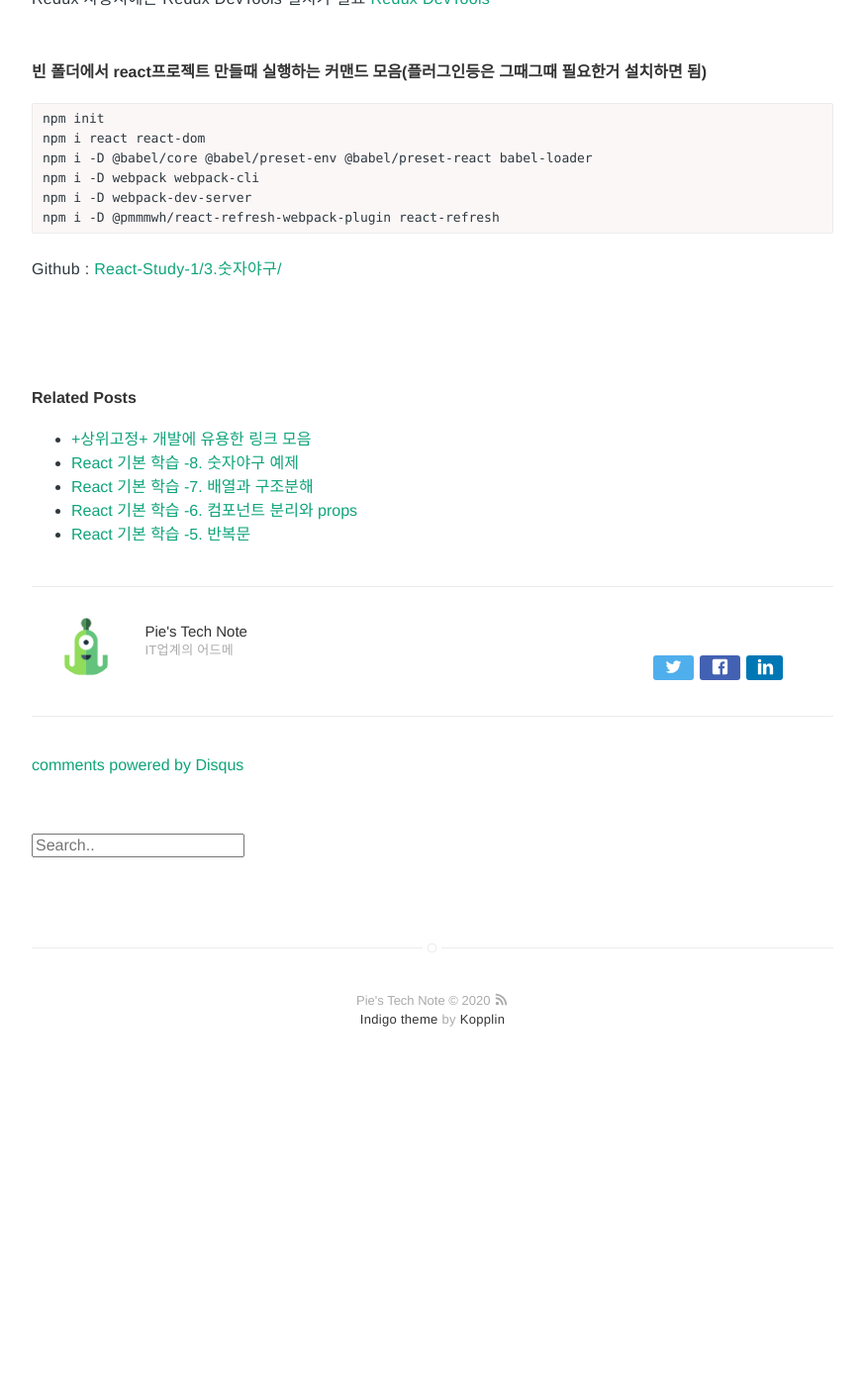
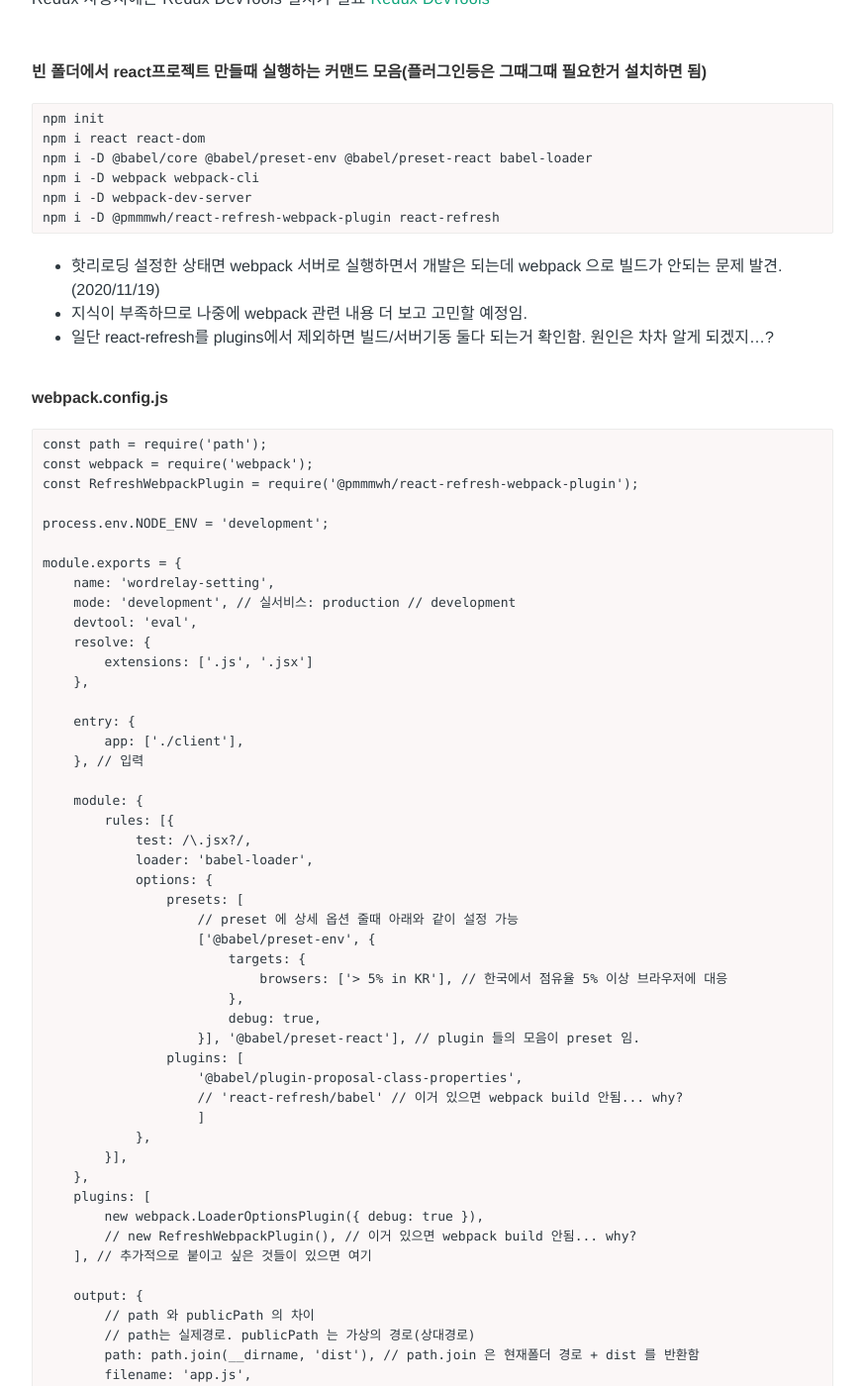
Before and after one commit to Pie001/pie001.github.io, a Jekyll site: the page built from _posts/2020-11-19-0078.md, in a window 1280 px wide and 1400 px high, scrolled down 1298 px. Shown: the whole window at 99% size, without its empty margins (203-1076 px from the left). Built offline with Jekyll 4.4.1, drawn with Linux system fonts in a browser that asks for light colours; comment, search, counter and statistics services are not loaded; before the commit the page ends 2465 px from its top, so only the background shows below that; some of the changed text lies outside the part shown.

Commit message:
Update 2020-11-19-0078.md

````diff
--- a/_posts/2020-11-19-0078.md
+++ b/_posts/2020-11-19-0078.md
@@ -45,5 +45,70 @@
 npm i -D @pmmmwh/react-refresh-webpack-plugin react-refresh
 ```
 
+- 핫리로딩 설정한 상태면 webpack 서버로 실행하면서 개발은 되는데 webpack 으로 빌드가 안되는 문제 발견.(2020/11/19)
+- 지식이 부족하므로 나중에 webpack 관련 내용 더 보고 고민할 예정임.
+- 일단 react-refresh를 plugins에서 제외하면 빌드/서버기동 둘다 되는거 확인함. 원인은 차차 알게 되겠지...?
+
+#### webpack.config.js
+```
+const path = require('path');
+const webpack = require('webpack');
+const RefreshWebpackPlugin = require('@pmmmwh/react-refresh-webpack-plugin');
+
+process.env.NODE_ENV = 'development';
+
+module.exports = {
+    name: 'wordrelay-setting',
+    mode: 'development', // 실서비스: production // development
+    devtool: 'eval',
+    resolve: {
+        extensions: ['.js', '.jsx']
+    },
+
+    entry: {
+        app: ['./client'],
+    }, // 입력
+
+    module: {
+        rules: [{
+            test: /\.jsx?/,
+            loader: 'babel-loader',
+            options: {
+                presets: [
+                    // preset 에 상세 옵션 줄때 아래와 같이 설정 가능
+                    ['@babel/preset-env', {
+                        targets: {
+                            browsers: ['> 5% in KR'], // 한국에서 점유율 5% 이상 브라우저에 대응
+                        },
+                        debug: true,
+                    }], '@babel/preset-react'], // plugin 들의 모음이 preset 임.
+                plugins: [
+                    '@babel/plugin-proposal-class-properties',
+                    // 'react-refresh/babel' // 이거 있으면 webpack build 안됨... why?
+                    ]
+            },
+        }],
+    },
+    plugins: [
+        new webpack.LoaderOptionsPlugin({ debug: true }),
+        // new RefreshWebpackPlugin(), // 이거 있으면 webpack build 안됨... why?
+    ], // 추가적으로 붙이고 싶은 것들이 있으면 여기
+
+    output: {
+        // path 와 publicPath 의 차이
+        // path는 실제경로. publicPath 는 가상의 경로(상대경로)
+        path: path.join(__dirname, 'dist'), // path.join 은 현재폴더 경로 + dist 를 반환함
+        filename: 'app.js',
+        publicPath: '/dist/', // publicPath 는 node의 express.static 과 비슷
+    }, // 출력
+
+    devServer: {
+        publicPath: '/dist/',
+        hot: true // 핫리로딩 - 변경점 감지
+    },
+};
+```
+
+
 
 Github : [React-Study-1/3.숫자야구/](https://github.com/Pie001/React-Study-1/tree/main/3.%EC%88%AB%EC%9E%90%EC%95%BC%EA%B5%AC)
````
